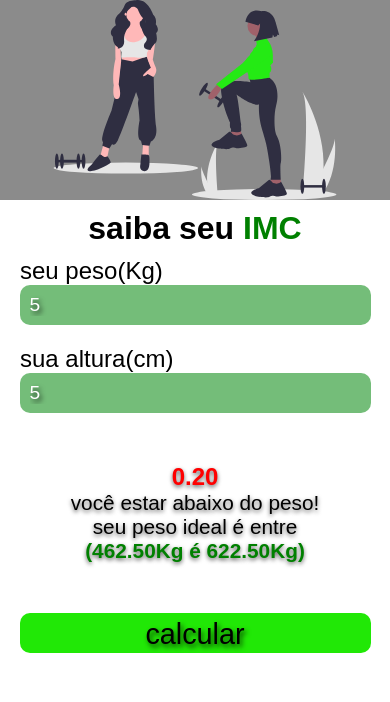
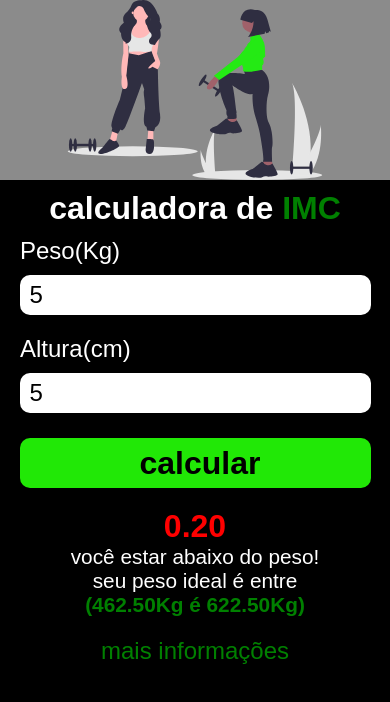
Before and after one commit to jefersonlaurentino/projeto-calculadora-imc, a plain HTML site: page index.html in a window 390 px wide. Both pictures are taken after typing "5", "5" into the empty fields and a click on the button "calcular". Drawn offline with Linux system fonts and the light colour scheme.

Commit message:
melhorias na versão web-mobile

```diff
--- a/calculo.js
+++ b/calculo.js
@@ -19,14 +19,22 @@ function calcular() {
     if (resimc < 18.5) {
         mos.innerHTML = `<span style="color: red;">${resimc}</span><br>você estar abaixo do peso!<br>seu peso ideal é entre<br> <strong>(${res1}Kg é ${res2}Kg)</strong>`
     } else if (resimc <= 24.9) {
-        mos.innerHTML = `<span style="color: green;">${resimc}</span><br>você estar com o peso normal!<br>seu peso ideal é entre <strong>(${res1}Kg é ${res2}Kg)</strong>`
+        mos.innerHTML = `<span style="color: green;">${resimc}</span><br>você estar com o peso normal!<br>seu peso ideal é entre<br> <strong>(${res1}Kg é ${res2}Kg)</strong>`
     } else if (resimc <= 29.9) {
-        mos.innerHTML = `<span style="color: rgb(244, 208, 63);">${resimc}</span><br>você estar acima do peso!<br>seu peso ideal é entre <strong>(${res1}Kg é ${res2}Kg)</strong>`
+        mos.innerHTML = `<span style="color: rgb(244, 208, 63);">${resimc}</span><br>você estar acima do peso!<br>seu peso ideal é entre<br> <strong>(${res1}Kg é ${res2}Kg)</strong>`
     } else if (resimc <= 34.9) {
-        mos.innerHTML = `<span style="color: red;">${resimc}</span><br>você estar com obesidade (grau I)<br>seu peso ideal é entre <strong>(${res1}Kg é ${res2}Kg)</strong>`
+        mos.innerHTML = `<span style="color: red;">${resimc}</span><br>você estar com obesidade (grau I)<br>seu peso ideal é entre<br> <strong>(${res1}Kg é ${res2}Kg)</strong>`
     } else if (resimc <= 39.9) {
-        mos.innerHTML = `<span style="color: red;">${resimc}</span><br>você estar com obesidade (grau: II)<br>seu peso ideal é entre <strong>(${res1}Kg é ${res2}Kg)</strong>`
+        mos.innerHTML = `<span style="color: red;">${resimc}</span><br>você estar com obesidade (grau: II)<br>seu peso ideal é entre<br> <strong>(${res1}Kg é ${res2}Kg)</strong>`
     } else {
-        mos.innerHTML = `<span style="color: red;">${resimc}</span><br>você estar com obesidade (grau: III)<br>seu peso ideal é entre <strong>(${res1}Kg é ${res2}Kg)</strong>`
+        mos.innerHTML = `<span style="color: red;">${resimc}</span><br>você estar com obesidade (grau: III)<br>seu peso ideal é entre<br> <strong>(${res1}Kg é ${res2}Kg)</strong>`
     }
 }
+
+function testeclick() {
+    if (teste.style.display == 'none') {
+        teste.style.display = 'block'
+    } else {
+        teste.style.display = 'block'
+    }
+}
--- a/estilos/style.css
+++ b/estilos/style.css
@@ -4,27 +4,30 @@
     margin: 0;
     padding: 0;
     box-sizing: border-box;
+    font-family: Arial, Helvetica, sans-serif;
+}
+
+body::-webkit-scrollbar {
+    display: none;
 }
 
 body {
     width: 100vw;
     height: 100vh;
-    background-color: rgb(254, 254, 254);
-    font-family: Arial, Helvetica, sans-serif;
+    background-color: black;
+    color: white;
 }
 
 main {
-    width: 100%;
-    height: 100%;
-    background-color: white;
+    width: 100vw;
+    background-color: rgb(0, 0, 0);
     margin: auto;
-    padding-bottom: 20px;
 }
 
 div#imagen {
     background: rgb(139, 139, 139) url(../imagens/img.svg)no-repeat;
     background-size: 100% 100%;
-    height: 200px;
+    height: 180px;
 }
 
 div.conteudo h1 {
@@ -42,20 +45,20 @@ input {
     display: block;
     height: 40px;
     width: 90%;
-    font-size: 1.2rem;
+    font-size: 1.5rem;
     margin: auto;
     margin-bottom: 20px;
+    margin-top: 10px;
     border-radius: 10px;
     border: none;
-    background-color: rgb(116, 189, 121);
+    background-color: rgb(255, 255, 255);
     padding-left: 10px;
-    color: white;
-    text-shadow: 2px 3px 5px #020202bf;
 }
 
 input[type='button'] {
-    font-size: 1.8rem;
-    padding: 5px;
+    font-size: 2rem;
+    font-weight: bold;
+    height: 50px;
     margin-top: 25px;
     background-color: rgb(33, 232, 6);
     color: black;
@@ -65,15 +68,23 @@ p#calcu {
     text-align: center;
     font-size: 1.3rem;
     text-align: center;
-    margin: 50px 0px;
-    text-shadow: 0px 2px 4px rgba(0, 0, 0, 0.626);
+    padding-bottom: 20px;
+    background-color: black;
 }
 
 span {
-    font-size: 1.5rem;
+    font-size: 2rem;
     font-weight: bold;
 }
 
 strong {
     color: green;
 }
+
+a {
+    color: green;
+    display: none;
+    text-align: center;
+    text-decoration: none;
+    font-size: 1.5rem;
+}
--- a/index.html
+++ b/index.html
@@ -6,11 +6,6 @@
     <meta name="viewport" content="width=device-width, initial-scale=1.0">
     <title>IMC</title>
     <link rel="stylesheet" href="estilos/style.css">
-    <style>
-        a {
-            display: none;
-        }
-    </style>
 </head>
 <body>
     <main>
@@ -18,15 +13,16 @@
 
         </div>
         <div class="conteudo">
-            <h1>saiba seu <strong>IMC</strong></h1>
-            <label for="ikg">seu peso(Kg)</label>
+            <h1>calculadora de <strong>IMC</strong></h1>
+            <label for="ikg">Peso(Kg)</label>
             <input type="number" name="kg" id="ikg" autocomplete="off" placeholder="(ex:70 ou 70.6)">
-            <label for="ialt">sua altura(cm)</label>
+            <label for="ialt">Altura(cm)</label>
             <input type="number" name="alt" id="ialt" autocomplete="off" placeholder="(ex:1.80)">
-            <p id="calcu"></p>
-            <a href="#" class="teste">mais informações</a>
-            <input type="button" value="calcular" onclick="calcular()">
+            <input type="button" value="calcular" onclick="calcular()" onmouseup="testeclick()">
+            <p id="calcu">
 
+            </p>
+            <a href="#" id="teste">mais informações</a>
         </div>
     </main>
 
```
